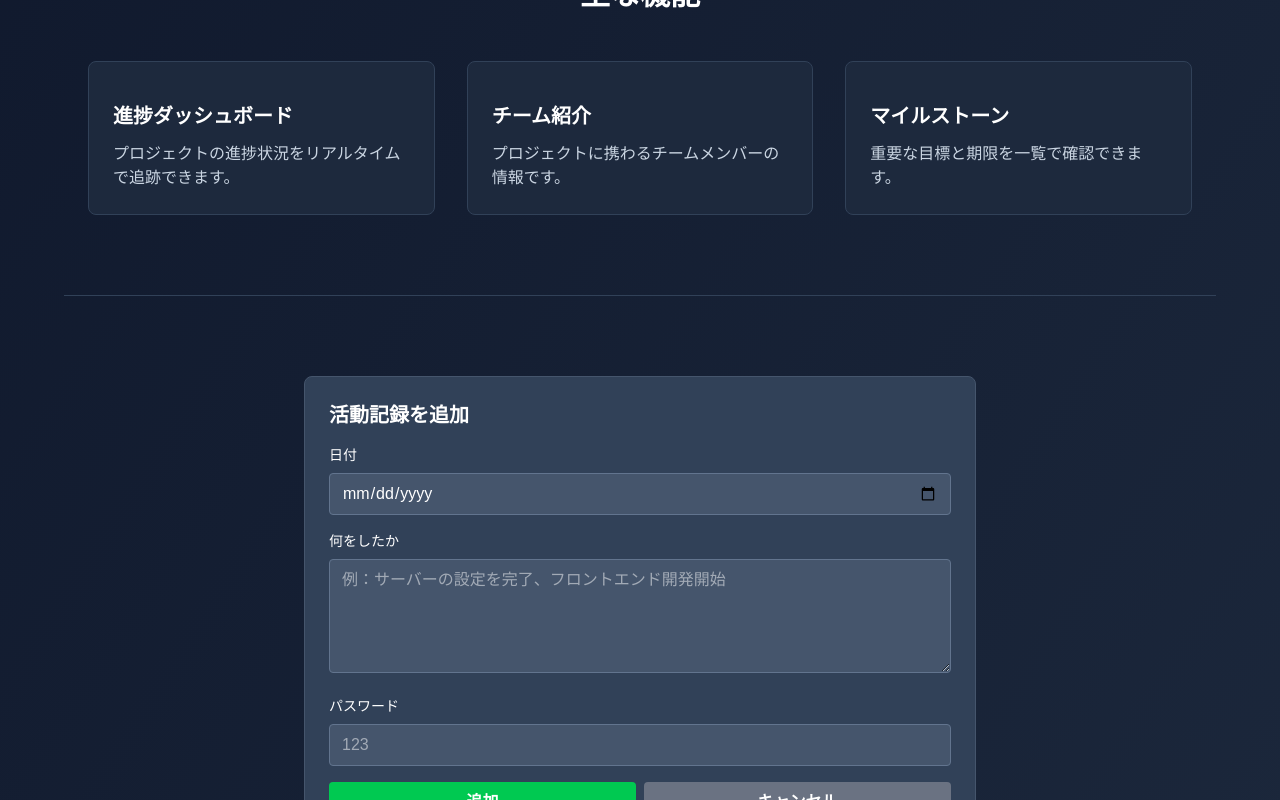
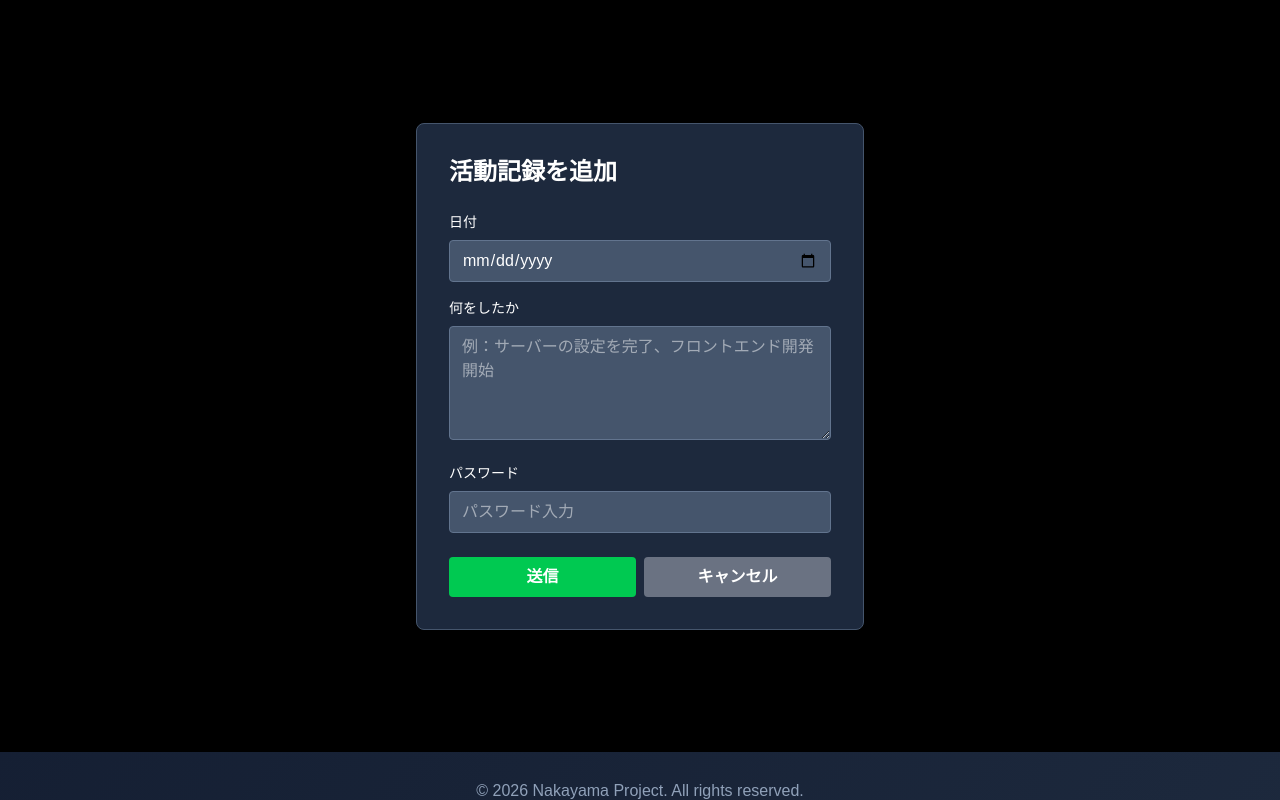
Before and after one commit to sushi-mc1015/nakayama_project_2026, a Next.js app: page / in a window 1280 px wide. Both pictures are taken after a click on the button "+ 活動記録を追加". Shown: the part 665-1465 px from the top of the page. Built offline with nearby package versions, Linux system fonts and the light colour scheme.

Commit message:
refactor: 活動記録フォームをモーダルに変更（別画面表示、送信後即座に閉じる）

```diff
--- a/src/components/ActivityForm.tsx
+++ b/src/components/ActivityForm.tsx
@@ -12,7 +12,15 @@ export function ActivityForm({ onActivityAdded }: ActivityFormProps) {
   const [password, setPassword] = useState('');
   const [loading, setLoading] = useState(false);
   const [message, setMessage] = useState('');
-  const [showForm, setShowForm] = useState(false);
+  const [showModal, setShowModal] = useState(false);
+
+  const closeModal = () => {
+    setShowModal(false);
+    setDate('');
+    setDescription('');
+    setPassword('');
+    setMessage('');
+  };
 
   const handleSubmit = async (e: React.FormEvent) => {
     e.preventDefault();
@@ -34,11 +42,11 @@ export function ActivityForm({ onActivityAdded }: ActivityFormProps) {
       }
 
       setMessage('✅ 記録を追加しました！');
-      setDate('');
-      setDescription('');
-      setPassword('');
-      setTimeout(() => setShowForm(false), 1000);
       onActivityAdded();
+      // 成功したらモーダルを即座に閉じる
+      setTimeout(() => {
+        closeModal();
+      }, 800);
     } catch (error) {
       setMessage('❌ エラーが発生しました');
     } finally {
@@ -47,17 +55,21 @@ export function ActivityForm({ onActivityAdded }: ActivityFormProps) {
   };
 
   return (
+    <>
       <div className="w-full max-w-2xl mx-auto">
-      {!showForm ? (
         <button
-          onClick={() => setShowForm(true)}
+          onClick={() => setShowModal(true)}
           className="w-full bg-blue-500 hover:bg-blue-600 text-white font-bold py-3 px-6 rounded-lg transition"
         >
           + 活動記録を追加
         </button>
-      ) : (
-        <div className="bg-slate-700 rounded-lg p-6 border border-slate-600">
-          <h3 className="text-xl font-bold mb-4">活動記録を追加</h3>
+      </div>
+
+      {/* モーダルオーバーレイ */}
+      {showModal && (
+        <div className="fixed inset-0 bg-black bg-opacity-50 flex items-center justify-center z-50 p-4">
+          <div className="bg-slate-800 rounded-lg p-8 border border-slate-600 w-full max-w-md shadow-xl">
+            <h3 className="text-2xl font-bold mb-6">活動記録を追加</h3>
             <form onSubmit={handleSubmit} className="space-y-4">
               <div>
                 <label className="block text-sm mb-2">日付</label>
@@ -89,7 +101,7 @@ export function ActivityForm({ onActivityAdded }: ActivityFormProps) {
                   value={password}
                   onChange={(e) => setPassword(e.target.value)}
                   required
-                placeholder="123"
+                  placeholder="パスワード入力"
                   className="w-full bg-slate-600 border border-slate-500 rounded px-3 py-2 text-white"
                 />
               </div>
@@ -106,17 +118,17 @@ export function ActivityForm({ onActivityAdded }: ActivityFormProps) {
                 </p>
               )}
 
-            <div className="flex gap-2">
+              <div className="flex gap-2 pt-2">
                 <button
                   type="submit"
                   disabled={loading}
                   className="flex-1 bg-green-500 hover:bg-green-600 disabled:bg-gray-500 text-white font-bold py-2 px-4 rounded transition"
                 >
-                {loading ? '送信中...' : '追加'}
+                  {loading ? '送信中...' : '送信'}
                 </button>
                 <button
                   type="button"
-                onClick={() => setShowForm(false)}
+                  onClick={closeModal}
                   className="flex-1 bg-gray-500 hover:bg-gray-600 text-white font-bold py-2 px-4 rounded transition"
                 >
                   キャンセル
@@ -124,7 +136,8 @@ export function ActivityForm({ onActivityAdded }: ActivityFormProps) {
               </div>
             </form>
           </div>
+        </div>
       )}
-    </div>
+    </>
   );
 }
--- a/src/components/ActivityList.tsx
+++ b/src/components/ActivityList.tsx
@@ -49,7 +49,7 @@ export function ActivityList() {
           onClick={refreshActivities}
           className="text-sm bg-slate-700 hover:bg-slate-600 px-3 py-1 rounded transition"
         >
-          🔄 更新
+          更新
         </button>
       </div>
 
```
Lines whose indentation alone changed are shown as unchanged.
